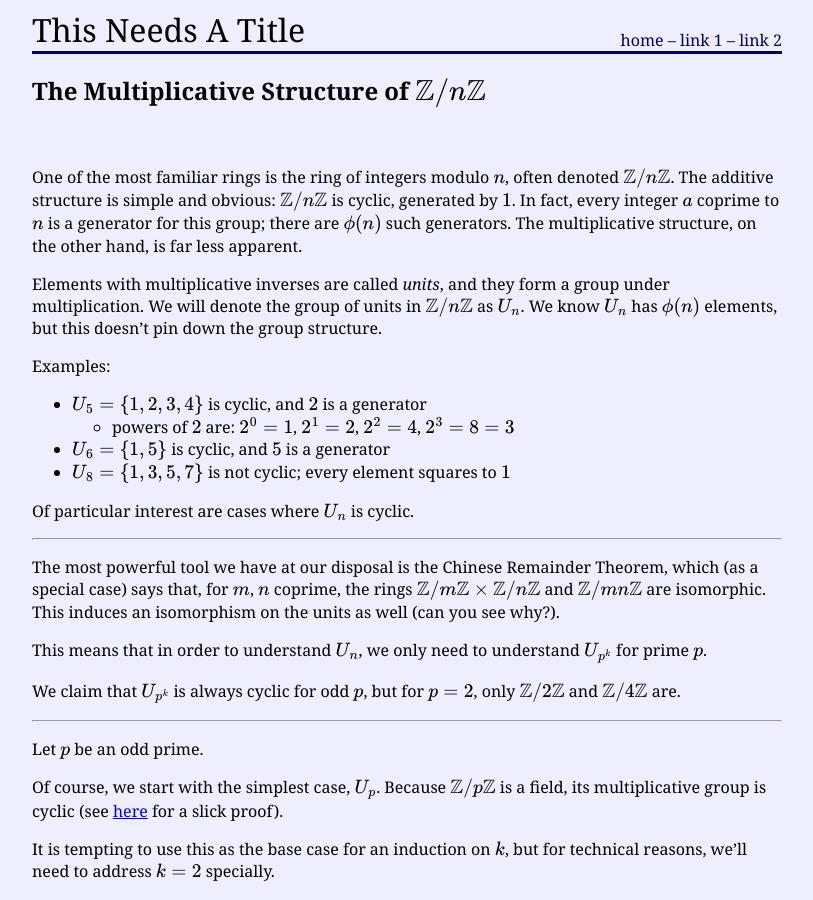
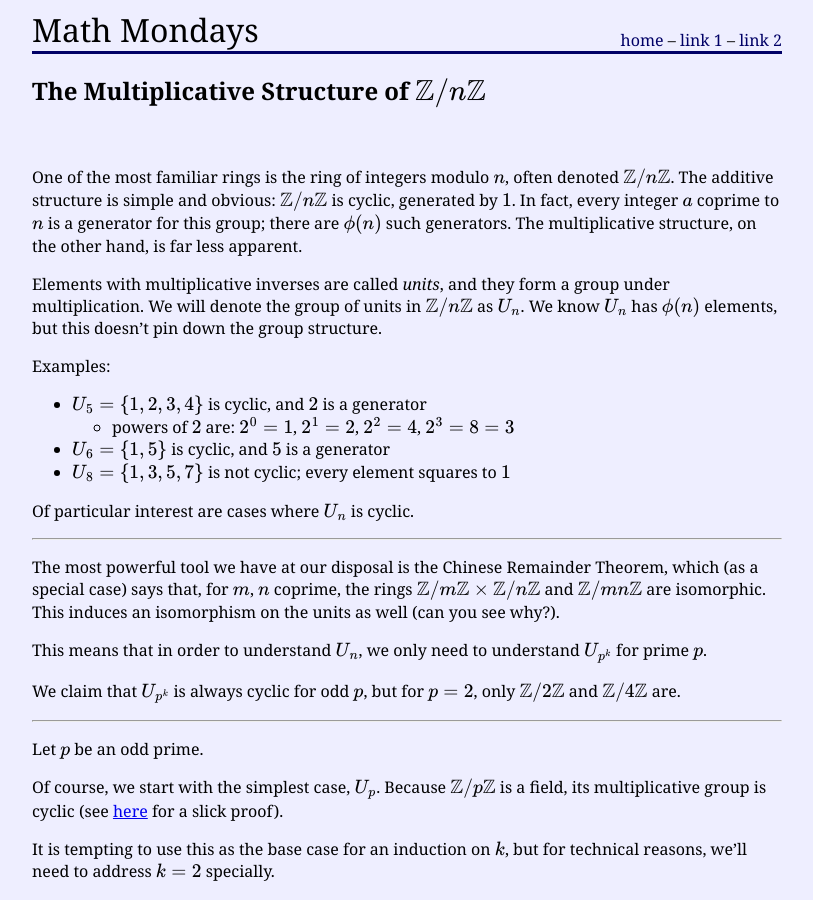
Before and after one commit to HenrySwanson/math-mondays, a Jekyll site: the page built from _posts/2018-09-10-units-mod-n.md, in a window 1280 px wide and 900 px high. Shown: the whole window, without its empty margins (233-1046 px from the left). Built offline with Jekyll 4.4.1, drawn with Linux system fonts in a browser that asks for light colours; formulas are drawn with MathJax 3.

Commit message:
Update _config.yml

```diff
--- a/_config.yml
+++ b/_config.yml
@@ -1,4 +1,4 @@
-name: This Needs A Title
+name: Math Mondays
 
 baseurl: ""  # change if this becomes a project-page
 
@@ -14,7 +14,7 @@ strict_front_matter: true
 # TODO understand below this line
 
 # Short bio or description (displayed in the header)
-description:
+description: It's a work in progress
 
 #
 # Flags below are optional
```
